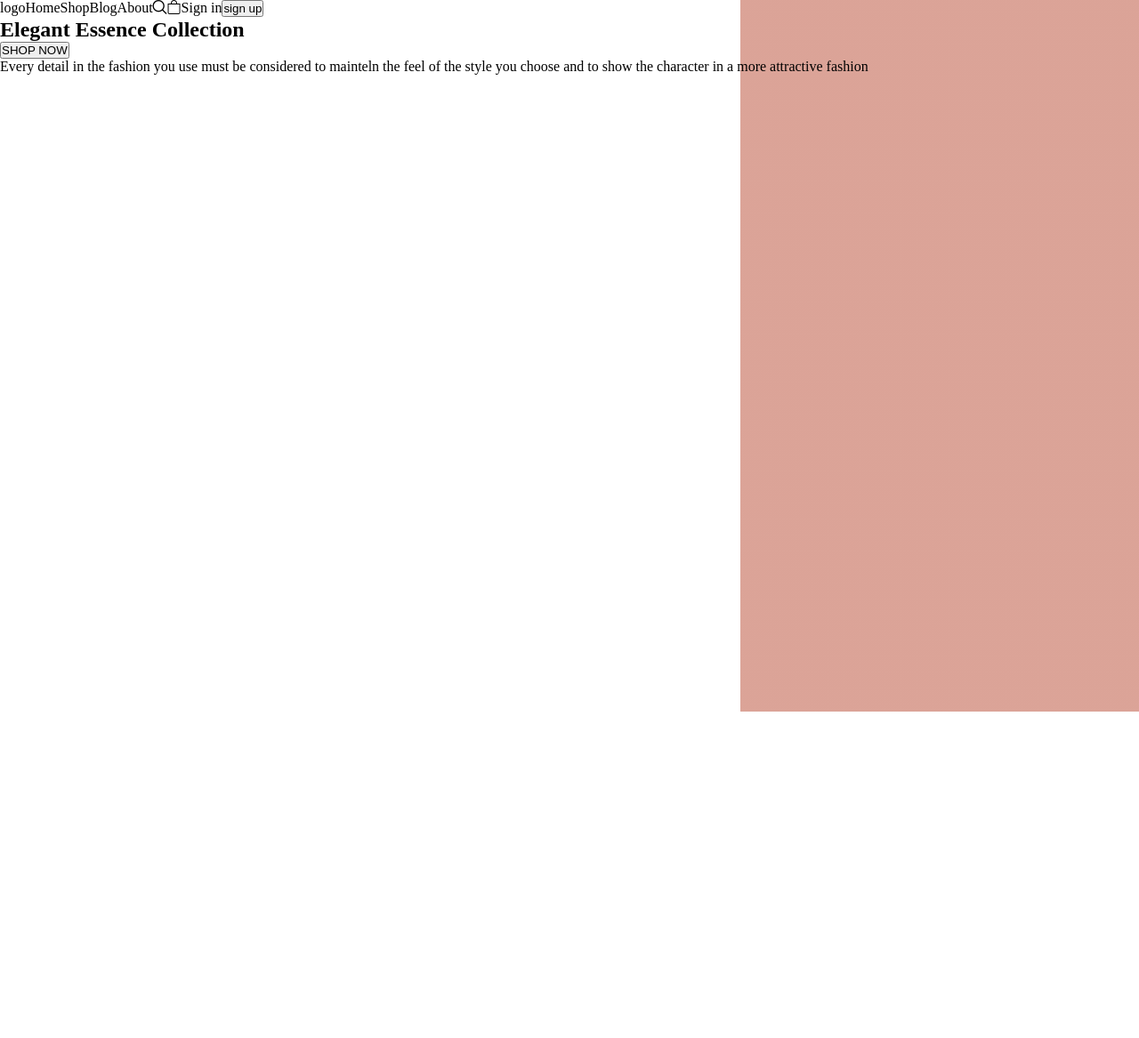
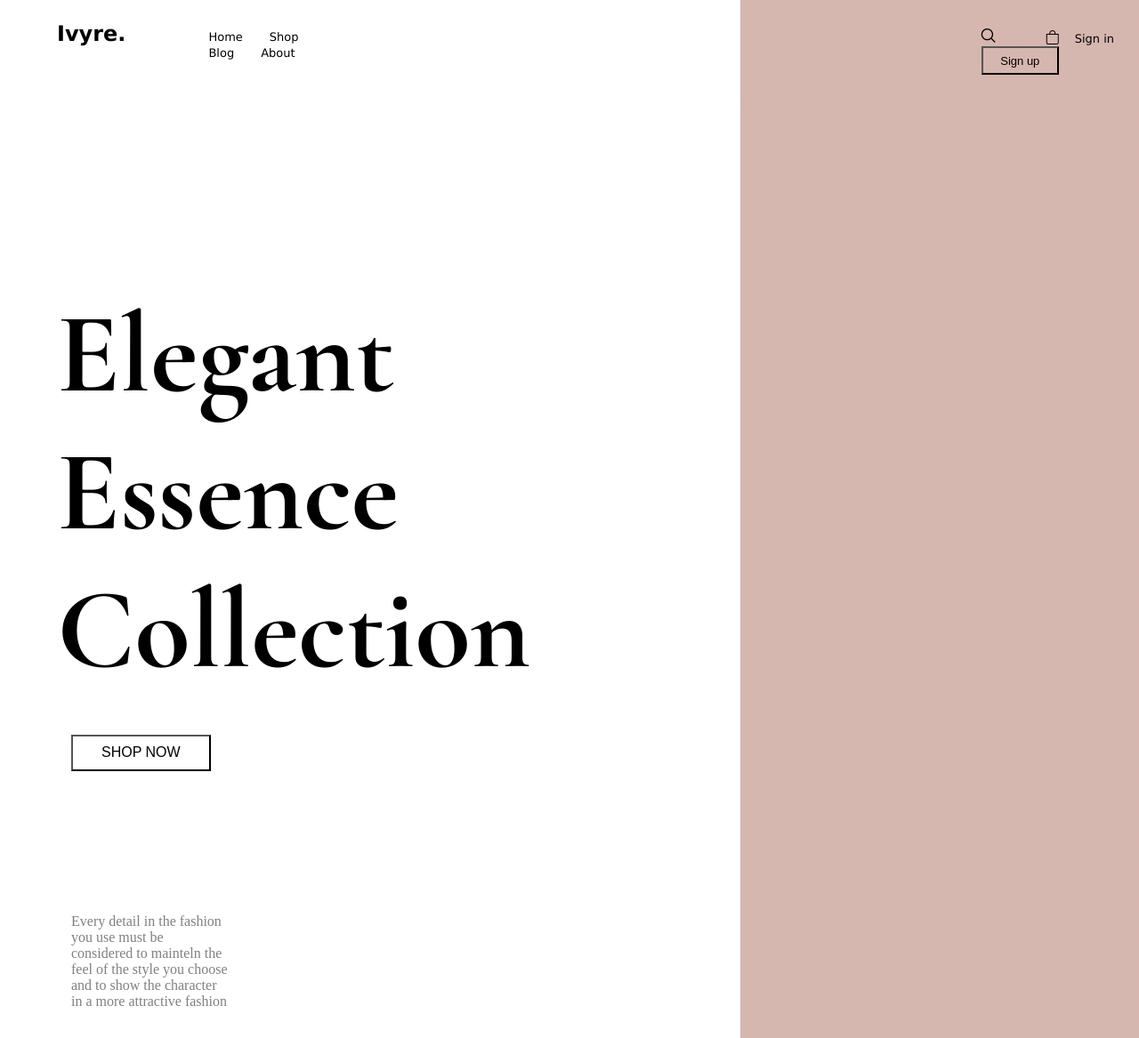
Before and after one commit to Cuellomaria/trabajo2, a plain HTML site: page index.html in a window 1280 px wide. Shown: the whole page at 89% size. Before the commit the page ends 800 px from the top, so only its background shows below. Drawn offline with nearby package versions, Linux system fonts and the light colour scheme.

Commit message:
comienzo css

```diff
--- a/estilo.css
+++ b/estilo.css
@@ -1,20 +1,58 @@
 *{margin: 0;
 padding: 0;}
 
-body{background: linear-gradient(90deg,  white 65%, rgba(219, 163, 151, 0.996)65%,  rgba(219, 163, 151, 0.996)35%)}
+body{background: linear-gradient(90deg,  white 65%, rgba(197, 153, 142, 0.71)35%,  rgba(197, 153, 142, 0.71)35%)}
 
 
-.h1 {display: flex;
-   flex-direction: row;}
+header{display: flex;
+   flex-direction: row;
+   /* background-color: aquamarine; */
+   padding-bottom: 2em;}
 
-   .logo{}
-   .menu{display: flex;
-   flex-direction: row;}
+.logo{ margin-top: 1.5em;
+   margin-left: 4em;
+   margin-right: 5em;
+   font-family:'Lucida Sans', 'Lucida Sans Regular', 'Lucida Grande', 'Lucida Sans Unicode', Geneva, Verdana, sans-serif;
+   font-weight: bolder;}
+
+
+.izq{margin-top: 2em;}
+
+.derech{margin-top: 2em;
+   margin-left: 45em;}
+
+nav a{color: black;
+   text-decoration: none;
+   padding: 1em 1em;
+   font-size: small;
+font-family:'Lucida Sans', 'Lucida Sans Regular', 'Lucida Grande', 'Lucida Sans Unicode', Geneva, Verdana, sans-serif;}
+
+.uno{padding: 0.5em 1.5em;
+   background-color: inherit;
+   font-size: small;}
 
 
 
 
-   .iconos{display: flex;
-   flex-direction: row;}
-   .sign{display: flex;
-   flex-direction: row;}
+.hiro{height: 80vh;
+}
+
+.titulo{width: 60%;}
+h1{font-family:'Cormorant Garamond', serif;
+font-size: 8rem;
+margin-top: 1.6em;
+margin-left: 0.5em; }
+
+
+.dos{padding: 0.6em 2em;
+   background-color: inherit;
+   font-size: medium;
+   margin-left: 5em;
+   margin-top: 2.5em;
+   margin-bottom: 5em;}
+
+.parrafo{width: 20%;}
+p{margin-left: 5em;
+   margin-top: 5em;
+   color: grey;
+   padding-bottom: 2em;}
--- a/index.html
+++ b/index.html
@@ -9,45 +9,71 @@
     <!--iconos header-->
     <link rel='stylesheet' href='https://cdn-uicons.flaticon.com/uicons-regular-straight/css/uicons-regular-straight.css'>
     <link rel="stylesheet" href="https://cdn.jsdelivr.net/npm/bootstrap-icons@1.10.5/font/bootstrap-icons.css">
+    <!-- font titulo-->
+    <link rel="preconnect" href="https://fonts.googleapis.com">
+<link rel="preconnect" href="https://fonts.gstatic.com" crossorigin>
+<link href="https://fonts.googleapis.com/css2?family=Cormorant+Garamond:wght@400;600;700&display=swap" rel="stylesheet">
 </head>
+
 <body>
     <header>
-     <section class="h1">
 
-        <div class="logo">logo</div>
-        <div class="menu">
-            <nav>Home</nav>
-            <nav>Shop</nav>
-            <nav>Blog</nav>
-            <nav>About</nav>
+
+    <div class="logo">
+            <h2>Ivyre.</h2>
+    </div>
+
+    <div class="izq">
+        <nav>
+            <a href="#">Home</a>
+            <a href="#">Shop</a>
+            <a href="#">Blog</a>
+            <a href="#">About</a>
+        </nav>
+    </div>
+
+        <div class="derech">
+            <nav >
+                <a href="#"></a><i class="fi fi-rs-search"></i>
+                <a href="#"></a><i class="bi bi-bag"></i>
+                <a href="#">Sign in</a>
+                <a href="#"></a><button class="uno">Sign up</button>
+            </nav>
         </div>
 
 
-        <div class="iconos">
-          <nav> </nav><i class="fi fi-rs-search"></i>
-            <nav></nav><i class="bi bi-bag"></i>
-         </div>
-         <div class="sign">
-            <nav>Sign in</nav>
-            <nav><button>sign up</button></nav>
-        </div>
 
-    </section>
 
-    </header>
-    <main>
-<section><!--hiro-->
+ </header>
 
-<div>
-    <h1>Elegant Essence Collection</h1>
-    <button>SHOP NOW</button>
-    <P>Every detail in the fashion you use must be considered to mainteln the feel of the style you choose and to show the character in a more attractive fashion</P>
+
+<main>
+<section class="hiro"> <!--hiro-->
+
+<div> <!--dontenido derecha-->
+
+  <div class="titulo">
+     <h1>Elegant Essence  Collection</h1>
+  </div>
+
+  <div class="boton">
+    <button class="dos">SHOP NOW</button>
+  </div>
+
+  <div class="parrafo">
+    <p>Every detail in the fashion you use must be considered to mainteln the feel of the style you choose and to show the character in a more attractive fashion</p>
+  </div>
+
 </div>
 
+
 <div class="img">
+
 </div>
 
+
 <div class="barra">
+
 </div>
 
 
```
